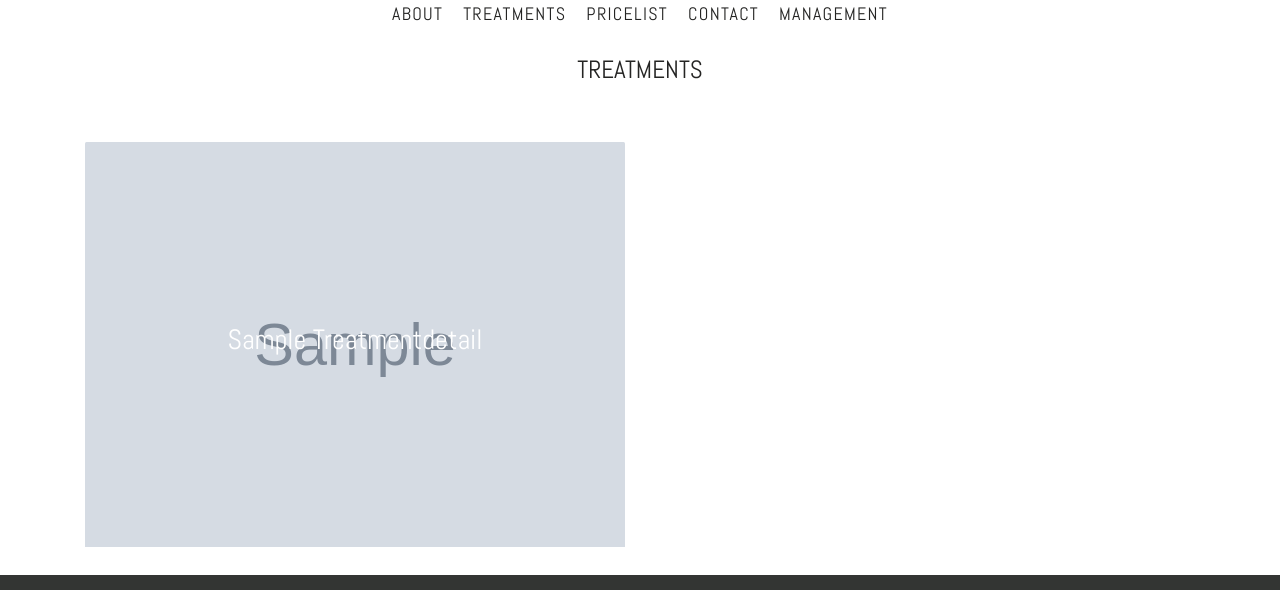
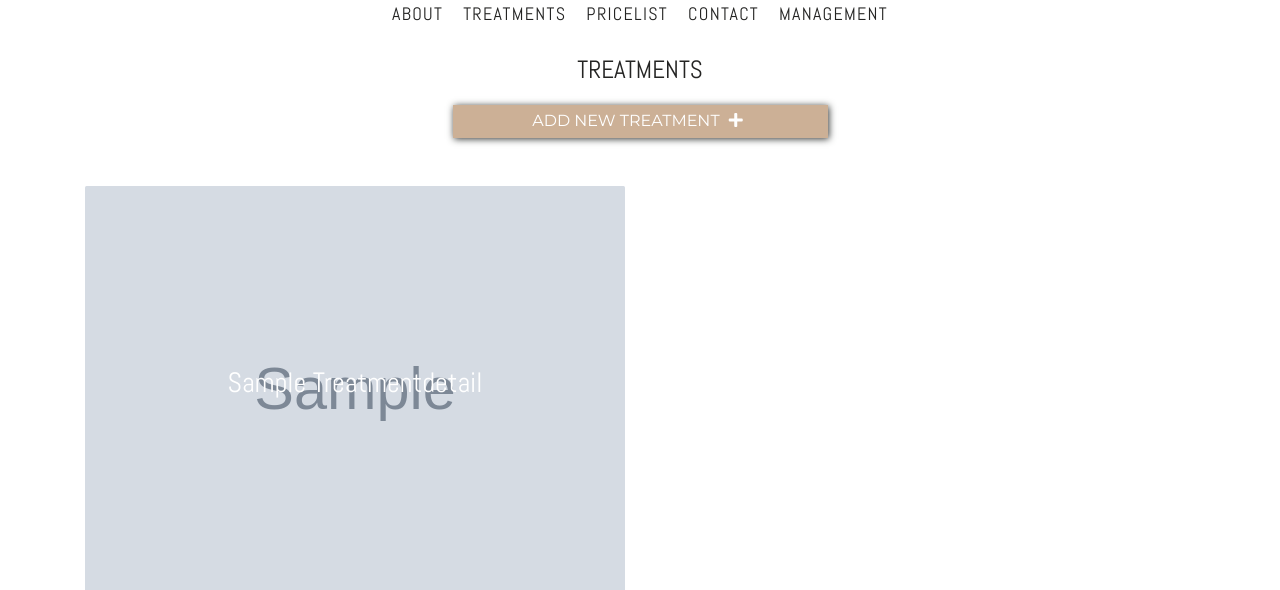
Before and after one commit to neringabickmore/dr.katsimigos.aesthetics, a Django app: page /treatments/ in a window 1280 px wide. Shown: the part 240-830 px from the top of the page. Run offline with Django 3.2, Linux system fonts and the light colour scheme; a user stored in the database is signed in; tables that the repository leaves empty hold one stand-in row (values such as "Sample post"); grey boxes marked "Sample" are stand-in pictures; some libraries are stand-ins or nearby versions.

Commit message:
Add/button to create new treatments

```diff
--- a/treatments/templates/treatments/treatments.html
+++ b/treatments/templates/treatments/treatments.html
@@ -10,6 +10,15 @@
     <div class="row align-items-center py-3 my-1">
         <div class="col-sm-12 py-xs-0 py-2">
             <h1 class="mt-0 pb-3 text-center">treatments</h1>
+            {% if request.user.is_superuser %}
+            <!-- add new treatment -->
+            <div class="text-center text-sm-right">
+                <a class="btn my-2 col-12 col-lg-4 col-md-5" href="{% url 'add_new_treatment' %}">add new treatment<span
+                        class="icon p-2">
+                        <i class="fas fa-plus" aria-hidden="true"></i>
+                    </span></a>
+            </div>
+            {% endif %}
         </div>
     </div>
     <!-- Treatments grid-->
```
Lines whose indentation alone changed are shown as unchanged.
